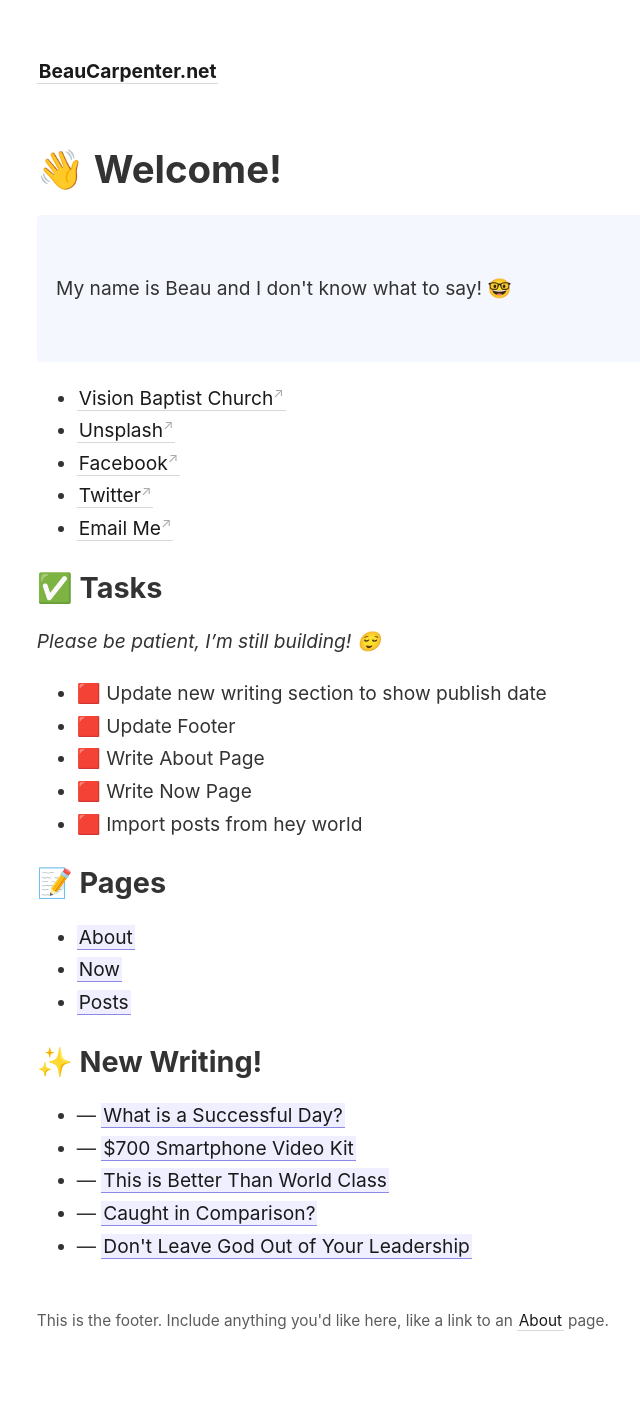
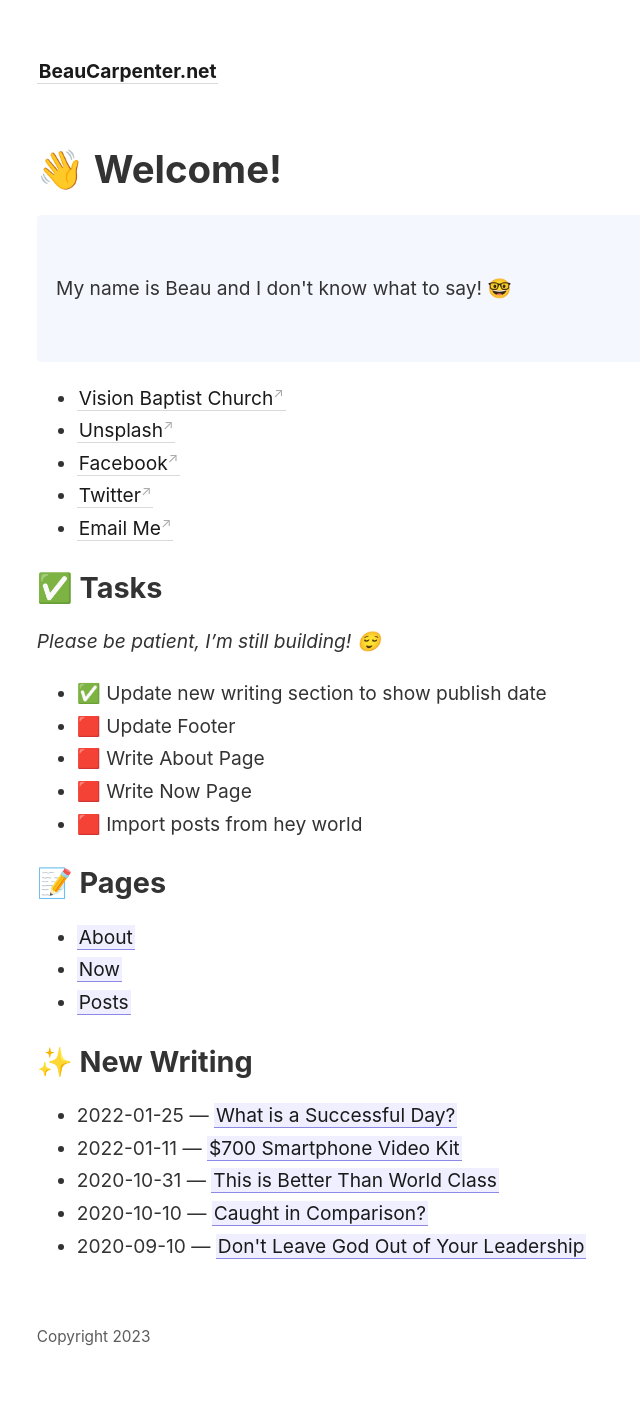
Before and after one commit to BTCarpenter/digital-garden-jekyll, a Jekyll site: the page built from _pages/index.md, in a window 1280 px wide. Shown: the whole page, without its empty margins (40-680 px from the left). Built offline with Jekyll 4.4.1, drawn with Linux system fonts in a browser that asks for light colours.

Commit message:
Update homepage

```diff
--- a/_includes/footer.html
+++ b/_includes/footer.html
@@ -1 +1 @@
-This is the footer. Include anything you'd like here, like a link to an <a class="internal-link" href="{{ site.baseurl }}/about">About</a> page.
+<p>Copyright 2023</p>
--- a/_pages/index.md
+++ b/_pages/index.md
@@ -21,7 +21,7 @@ My name is Beau and I don't know what to say! 🤓
 
 *Please be patient, I'm still building! 😌*
 
-- 🟥 Update new writing section to show publish date
+- ✅ Update new writing section to show publish date
 - 🟥 Update Footer
 - 🟥 Write About Page
 - 🟥 Write Now Page
@@ -37,13 +37,13 @@ My name is Beau and I don't know what to say! 🤓
   </li>
   {% endfor %}
 </ul>
-## ✨ New Writing!
+## ✨ New Writing
 
 <ul>
-  {% assign recent_notes = site.notes | sort: "last_modified_at_timestamp" | reverse %}
+  {% assign recent_notes = site.notes | sort: "date" | reverse %}
   {% for note in recent_notes limit: 5 %}
     <li>
-      {{ note.last_modified_at | date: "%Y-%m-%d" }} — <a class="internal-link" href="{{ site.baseurl }}{{ note.url }}">{{ note.title }}</a>
+      {{ note.date | date: "%Y-%m-%d" }} — <a class="internal-link" href="{{ site.baseurl }}{{ note.url }}">{{ note.title }}</a>
     </li>
   {% endfor %}
 </ul>
```
Also changed, not shown: _pages/post index.md (+1 -1 lines).
